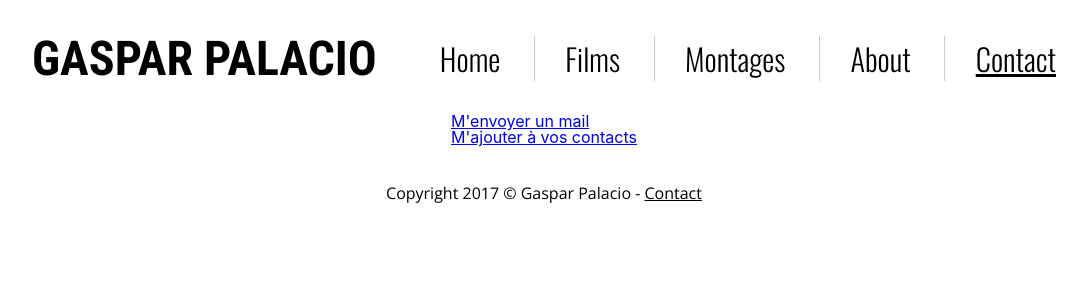
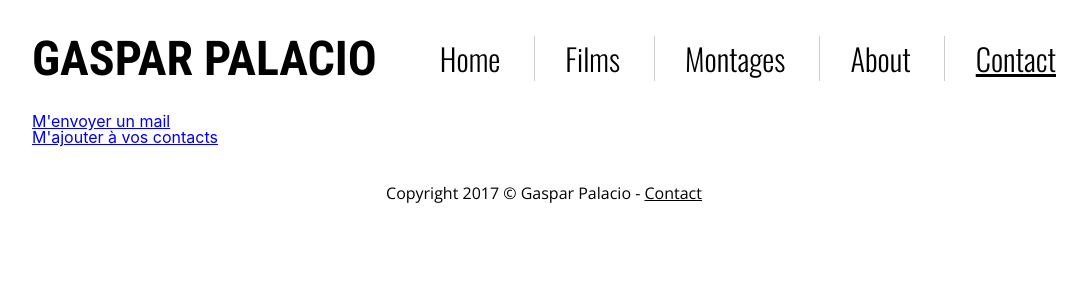
Before and after one commit to Rapsag8/Rapsag8.github.io, a Jekyll site: the page built from pages/contact.html, in a window 1280 px wide. Shown: the top 300 px of the page, without its empty margins (96-1183 px from the left). Built offline with Jekyll 4.4.1, drawn with Linux system fonts in a browser that asks for light colours; nearby versions of some CDN libraries.

Commit message:
Update contact.html

```diff
--- a/pages/contact.html
+++ b/pages/contact.html
@@ -3,7 +3,6 @@ layout: main
 permalink: /contact
 ---
 <main class="center contact">
-  <div></div>
   <div>
     <p>
       <a href="mailto:gaspar.p@hotmail.fr">M'envoyer un mail</a>
```
